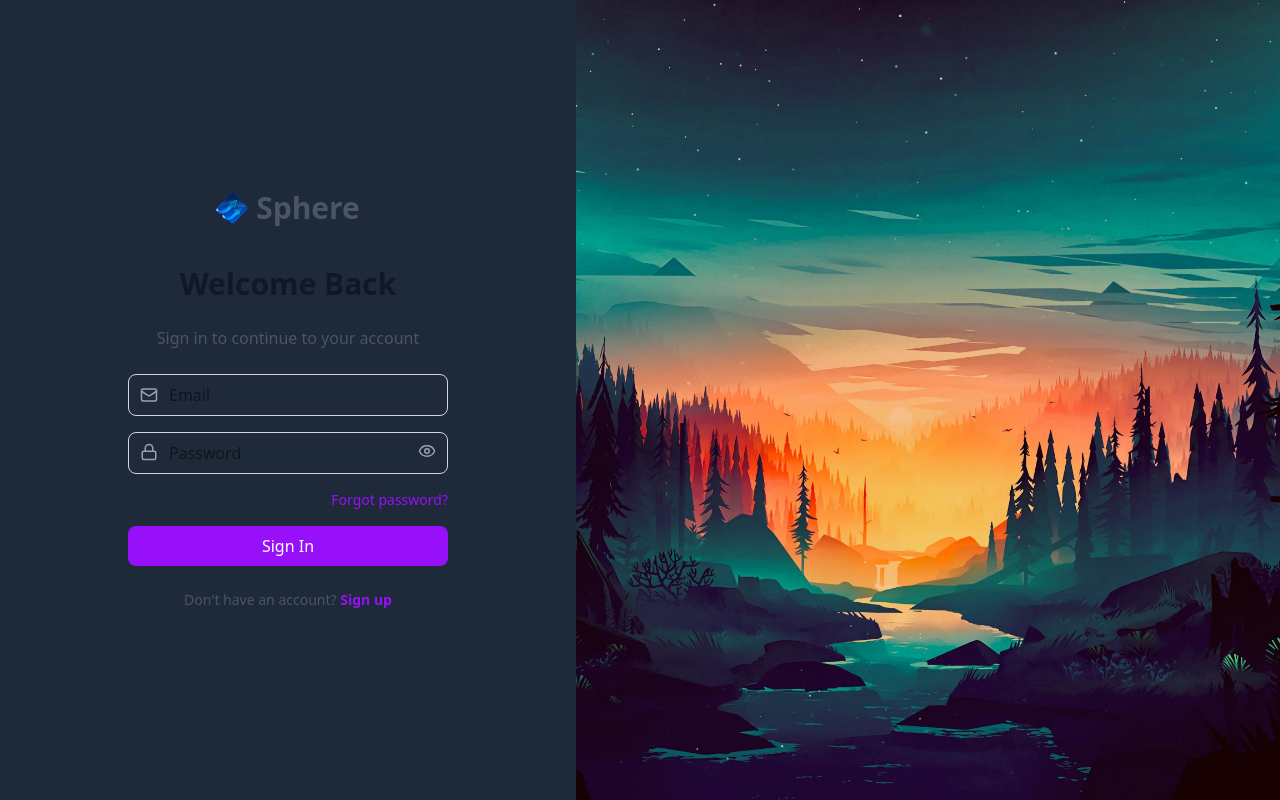
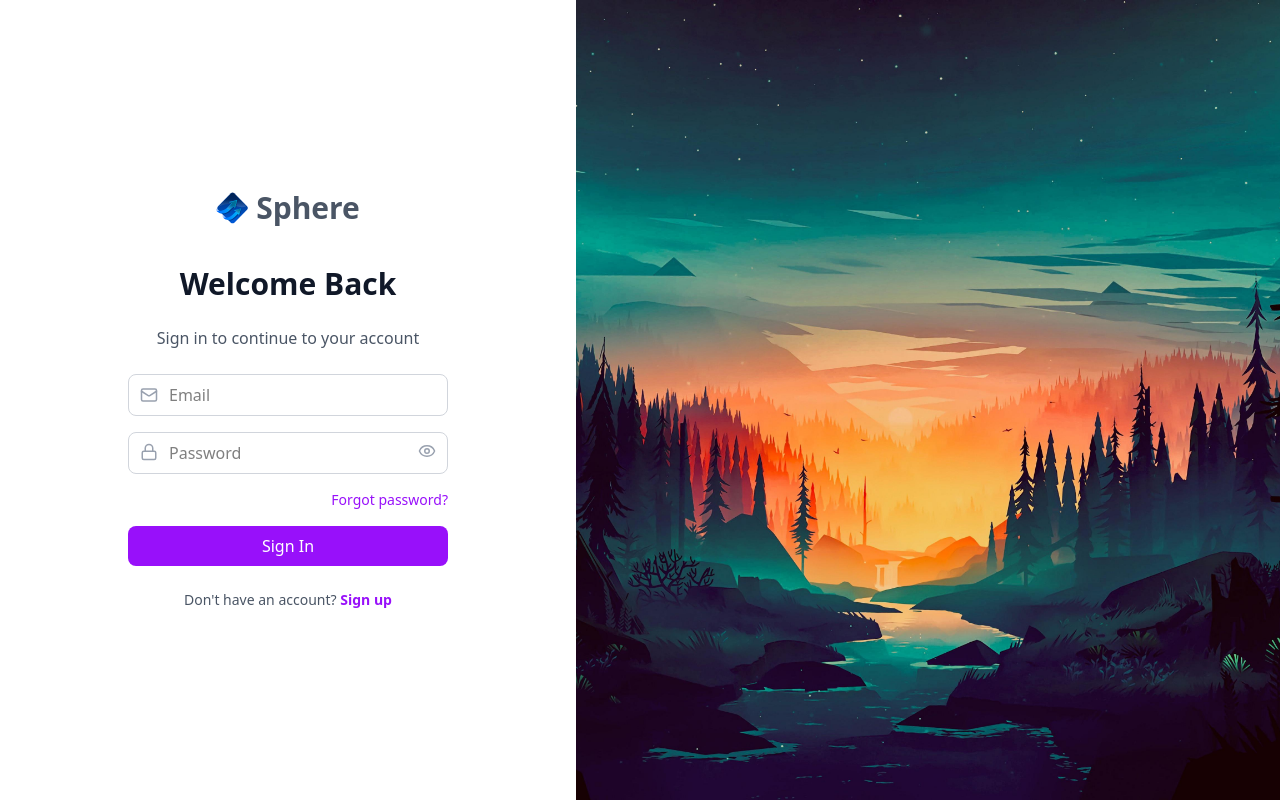
Before and after one commit to Mohit-2803/Sphere_WebApp, a React (Vite) app in the folder client/: page /login in a window 1280 px wide. Built offline with nearby package versions, Linux system fonts and the light colour scheme; no server answers.

Commit message:
styles fix issue resolved once again

```diff
--- a/client/src/layout.jsx
+++ b/client/src/layout.jsx
@@ -36,7 +36,7 @@ const Layout = () => {
         )}
 
         {/* Main Content Area */}
-        <main className="flex-1 bg-gray-800">
+        <main className="flex-1">
           {" "}
           {/* Flexible content area */}
           <Outlet />
```
Also changed, not shown: 1 other file (tests, documents, lock files or other folders).
